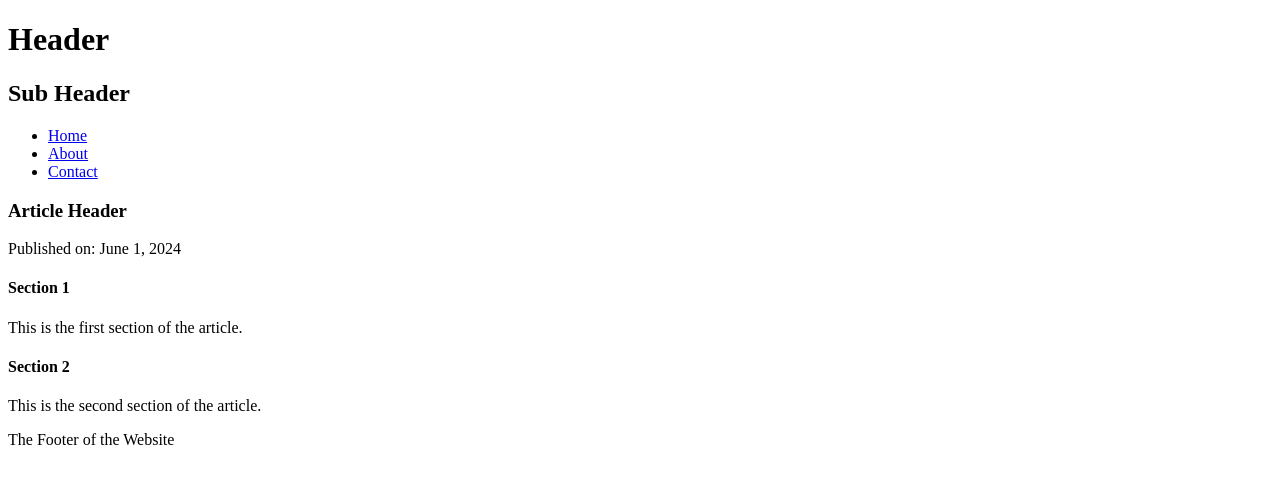
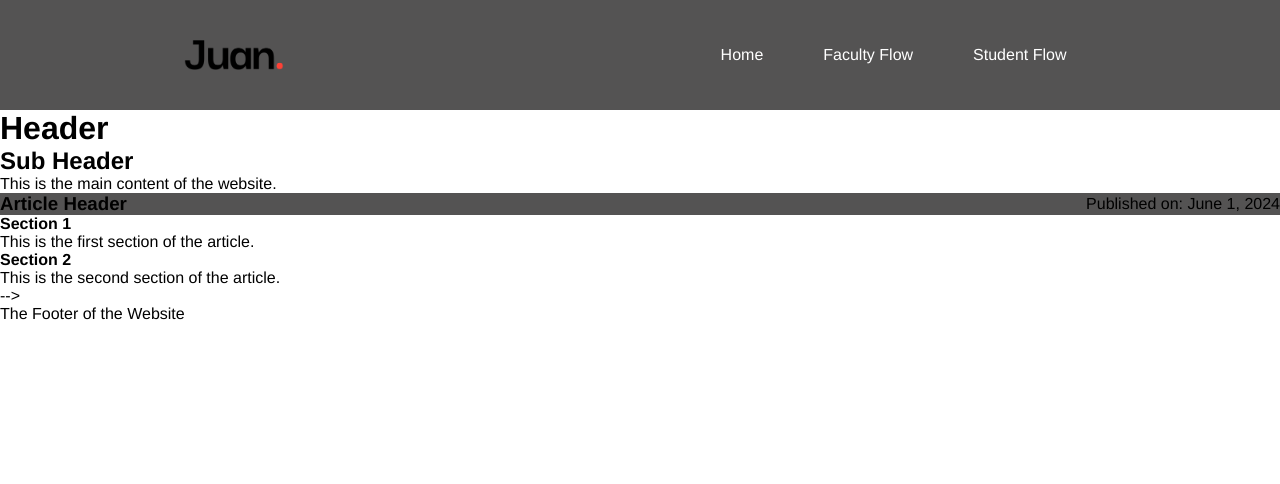
Before and after one commit to gtech29/Project1, a plain HTML site: page index.html in a window 1280 px wide. Drawn offline with Linux system fonts and the light colour scheme.

Commit message:
Refactor code structure for improved readability and maintainability

```diff
--- a/index.html
+++ b/index.html
@@ -3,37 +3,40 @@
 <head>
     <meta charset="UTF-8">
     <meta name="viewport" content="width=device-width, initial-scale=1.0">
+    <link rel="stylesheet" href="styles.css">
     <title>Document</title>
 </head>
 <body>
   <header>
-    <h1>Header</h1>
-    <h2>Sub Header</h2>
+    <img src="./media/images/logo.png" alt="Logo" class="logo">
     <nav>
-      <ul>
+      <ul class="sidenav">
         <li><a href="#">Home</a></li>
-        <li><a href="#">About</a></li>
-        <li><a href="#">Contact</a></li>
+        <li><a href="#">Faculty Flow</a></li>
+        <li><a href="#">Student Flow</a></li>
       </ul>
     </nav>
+
   </header>
   <main>
-    <article>
+        <h1>Header</h1>
+        <h2>Sub Header</h2>
+    <p>This is the main content of the website.</p>
       <header>
         <h3>Article Header</h3>
         <p>Published on: <time datetime="2024-06-01">June 1, 2024</time></p>
       </header>
-      <!--  -->
+
       <section>
         <h4>Section 1</h4>
         <p>This is the first section of the article.</p>
       </section>
-      <!--  -->
+
       <section>
         <h4>Section 2</h4>
         <p>This is the second section of the article.</p>
       </section>
-    </article>
+    </article> -->
   </main>
   <footer>
     <p><a>The Footer of the Website</a></p>
--- a/styles.css
+++ b/styles.css
@@ -0,0 +1,68 @@
+html,
+body {
+  margin: 0;
+}
+
+h1,
+h2,
+h3,
+h4,
+h5,
+h6,
+p {
+  margin: 0;
+  padding: 0;
+}
+
+body {
+  font-family: 'Franklin Gothic Medium', 'Arial Narrow', Arial, sans-serif;
+}
+
+/* ===== HEADER LAYOUT ===== */
+header {
+  background: #545353;
+  width: 100%;
+  display: flex;
+  align-items: center;
+  justify-content: space-between;
+
+}
+
+/* Logo */
+header img {
+  width: 100px;
+  height: auto;
+  margin-left: auto;
+  margin-right: auto;
+}
+
+/* ===== NAVIGATION ===== */
+nav {
+  margin: 0;
+  padding: 0;
+  margin-left: auto;
+  margin-right: auto;
+}
+
+ul {
+  list-style: none;
+  display: flex;
+  align-items: center;
+}
+
+ul li {
+  margin: 0;
+  padding: 0;
+  height: 100%;
+}
+
+ul li a {
+  display: block;
+  color: white;
+  text-decoration: none;
+  padding: 30px;
+}
+
+ul li a:hover {
+  background-color: #111111;
+}
```
Also changed, not shown: media/images/logo.png (added), 1 other file.
